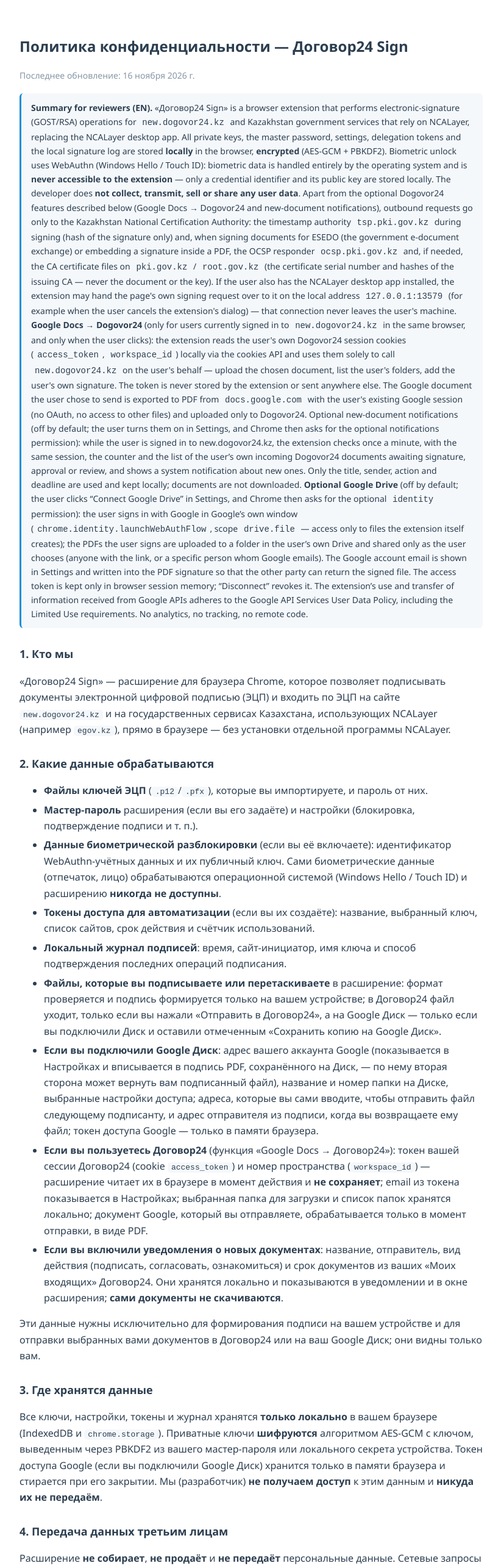
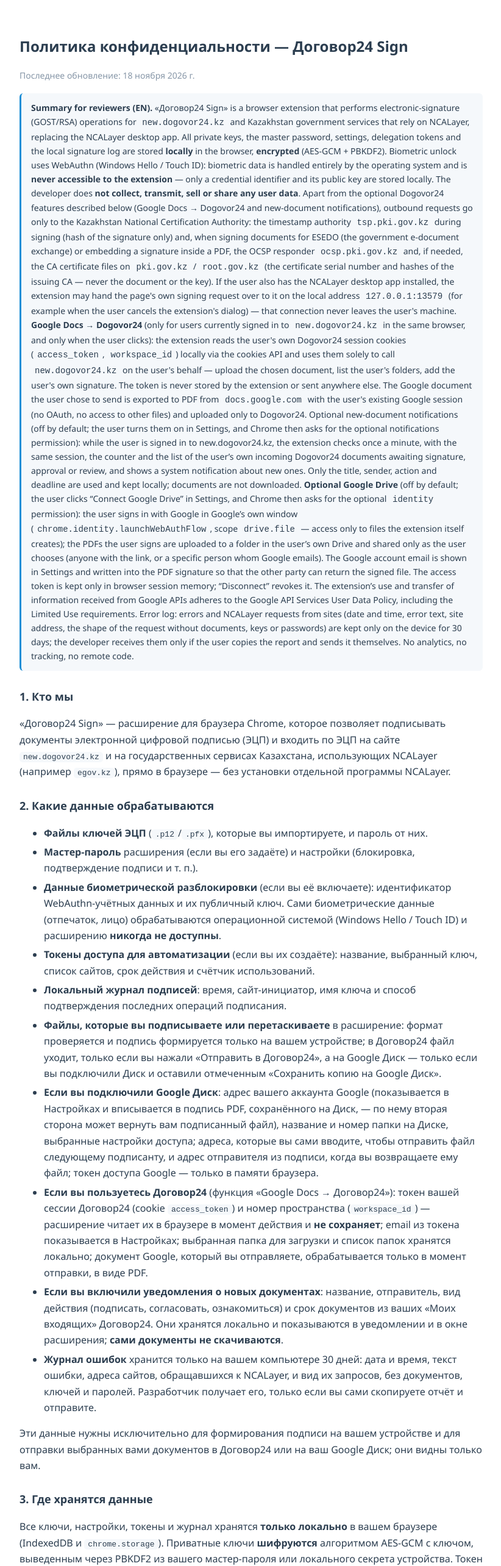
Before and after one commit to Annoyt/annoyt.github.io, a plain HTML site: page privacy.html in a window 1280 px wide. Shown: the top 2568 px of the page at 61% size, without its empty margins (228-1050 px from the left). Drawn offline with Linux system fonts and the light colour scheme.

Commit message:
Privacy policy of 18 November 2026: the local error log
The error log stays on the user's computer for 30 days and reaches the
developer only if the user copies the report and sends it. After the
extension answers a site, it notes the page's errors for a minute, only
for that log.

Co-Authored-By: Claude Opus 5.5 <noreply@anthropic.com>

```diff
--- a/privacy.html
+++ b/privacy.html
@@ -15,7 +15,7 @@
 </head>
 <body>
   <h1>Политика конфиденциальности — Договор24 Sign</h1>
-  <p class="muted">Последнее обновление: 16 ноября 2026 г.</p>
+  <p class="muted">Последнее обновление: 18 ноября 2026 г.</p>
 
   <div class="en">
     <b>Summary for reviewers (EN).</b> «Договор24 Sign» is a browser extension that performs
@@ -45,6 +45,7 @@
     PDF from <code>docs.google.com</code> with the user's existing Google session (no OAuth, no
     access to other files) and uploaded only to Dogovor24. Optional new-document notifications (off by default; the user turns them on in Settings, and Chrome then asks for the optional notifications permission): while the user is signed in to new.dogovor24.kz, the extension checks once a minute, with the same session, the counter and the list of the user’s own incoming Dogovor24 documents awaiting signature, approval or review, and shows a system notification about new ones. Only the title, sender, action and deadline are used and kept locally; documents are not downloaded.
     <b>Optional Google Drive</b> (off by default; the user clicks “Connect Google Drive” in Settings, and Chrome then asks for the optional <code>identity</code> permission): the user signs in with Google in Google’s own window (<code>chrome.identity.launchWebAuthFlow</code>, scope <code>drive.file</code> — access only to files the extension itself creates); the PDFs the user signs are uploaded to a folder in the user’s own Drive and shared only as the user chooses (anyone with the link, or a specific person whom Google emails). The Google account email is shown in Settings and written into the PDF signature so that the other party can return the signed file. The access token is kept only in browser session memory; “Disconnect” revokes it. The extension’s use and transfer of information received from Google APIs adheres to the Google API Services User Data Policy, including the Limited Use requirements.
+    Error log: errors and NCALayer requests from sites (date and time, error text, site address, the shape of the request without documents, keys or passwords) are kept only on the device for 30 days; the developer receives them only if the user copies the report and sends it themselves.
     No analytics, no tracking, no remote code.
   </div>
 
@@ -88,6 +89,9 @@
       действия (подписать, согласовать, ознакомиться) и срок документов из ваших «Моих
       входящих» Договор24. Они хранятся локально и показываются в уведомлении и в окне
       расширения; <b>сами документы не скачиваются</b>.</li>
+    <li><b>Журнал ошибок</b> хранится только на вашем компьютере 30 дней: дата и время, текст
+      ошибки, адреса сайтов, обращавшихся к NCALayer, и вид их запросов, без документов, ключей
+      и паролей. Разработчик получает его, только если вы сами скопируете отчёт и отправите.</li>
   </ul>
   <p>Эти данные нужны исключительно для формирования подписи на вашем устройстве и для
   отправки выбранных вами документов в Договор24 или на ваш Google Диск; они видны только вам.</p>
@@ -176,6 +180,7 @@
       и др.), а их список постоянно меняется. Скрипт <b>не читает и не изменяет
       содержимое страниц</b>: он перехватывает только обращение страницы к адресу
       NCALayer (<code>127.0.0.1:13579</code>) и бездействует, пока подпись не запрошена.
+      После ответа расширения он в течение минуты отмечает ошибки на странице и отказы её сервера — только для журнала ошибок на вашем компьютере.
       По этому же адресу он может обратиться сам — чтобы передать запрос установленному
       NCALayer, когда подписывать должно не расширение (см. раздел 4). Отдельный небольшой
       скрипт работает только на страницах документов Google и только при активной сессии
@@ -203,6 +208,7 @@
       удалить их можно в самом Google Диске;</li>
     <li>стереть все данные кнопкой «Забыли пароль? Сбросить расширение» на экране
       блокировки;</li>
+    <li>очистить журнал ошибок («Обратная связь» → «Очистить журнал ошибок»);</li>
     <li>удалить расширение из браузера (<code>chrome://extensions</code>) — локальное
       хранилище очищается вместе с ним.</li>
   </ul>
```
